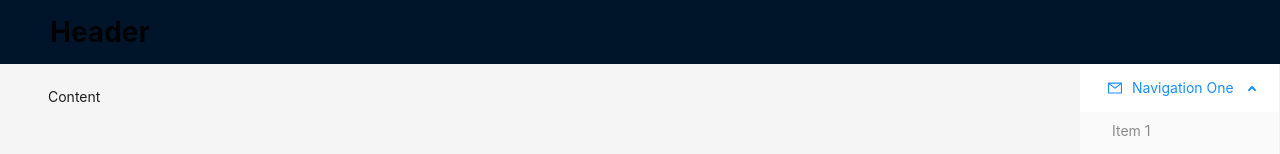
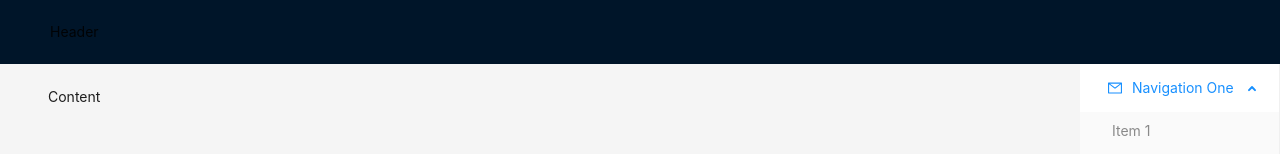
Before and after one commit to Nikxxx007/playersStats, a React (Create React App) app: page / in a window 1280 px wide. Shown: the top 154 px of the page. Built offline with nearby package versions, Linux system fonts and the light colour scheme.

Commit message:
layout minor decompose

```diff
--- /dev/null
+++ b/src/layout/MainLayout/Header/HeaderContent/HeaderLayout.tsx
@@ -0,0 +1,26 @@
+import React, {FC} from 'react';
+
+import {Layout} from 'antd';
+import {LayoutProps} from 'antd/lib/layout'
+import styled from 'styled-components';
+
+const {Header} = Layout
+
+const StyledHeader: typeof Header = styled(Header)<LayoutProps>`
+  display: flex;
+  align-items: center;
+` as any;
+
+interface HeaderProps {
+    children?: React.ReactElement | React.ReactNode
+}
+
+const HeaderLayout: FC<HeaderProps> = ({children}) => {
+    return (
+        <StyledHeader>
+            {children}
+        </StyledHeader>
+    );
+};
+
+export default HeaderLayout;
--- a/src/layout/MainLayout/Header/index.tsx
+++ b/src/layout/MainLayout/Header/index.tsx
@@ -1,26 +1,14 @@
 import React, {FC} from 'react';
 
-import {Layout} from 'antd';
-import {LayoutProps} from 'antd/lib/layout'
-import styled from 'styled-components';
+// project imports
+import HeaderLayout from "./HeaderContent/HeaderLayout";
 
-const {Header} = Layout
-
-const StyledHeader: typeof Header = styled(Header)<LayoutProps>`
-  display: flex;
-  align-items: center;
-` as any;
-
-interface HeaderProps {
-    children?: React.ReactElement | React.ReactNode
-}
-
-const HeaderLayout: FC<HeaderProps> = ({children}) => {
+const MainHeader: FC = () => {
     return (
-        <StyledHeader>
-            {children}
-        </StyledHeader>
+        <HeaderLayout>
+            Header
+        </HeaderLayout>
     );
 };
 
-export default HeaderLayout;
+export default MainHeader;
--- /dev/null
+++ b/src/layout/MainLayout/MainContent.tsx
@@ -0,0 +1,14 @@
+import React, {FC} from 'react';
+
+// project imports
+import ContentLayout from "./ContentLayout";
+
+const MainContent: FC = () => {
+    return (
+        <ContentLayout>
+            Content
+        </ContentLayout>
+    );
+};
+
+export default MainContent;
--- a/src/layout/MainLayout/index.tsx
+++ b/src/layout/MainLayout/index.tsx
@@ -4,20 +4,16 @@ import React, {FC} from 'react';
 import {Layout} from 'antd';
 
 // project import
-import HeaderLayout from "./Header";
+import MainHeader from "./Header";
 import MainSider from "./Sider";
-import ContentLayout from "./ContentLayout";
+import MainContent from "./MainContent";
 
 const MainLayout: FC = () => {
     return (
         <Layout>
-            <HeaderLayout>
-                <h1>Header</h1>
-            </HeaderLayout>
+            <MainHeader />
             <Layout>
-                <ContentLayout>
-                    Content
-                </ContentLayout>
+                <MainContent />
                 <MainSider />
             </Layout>
         </Layout>
```
